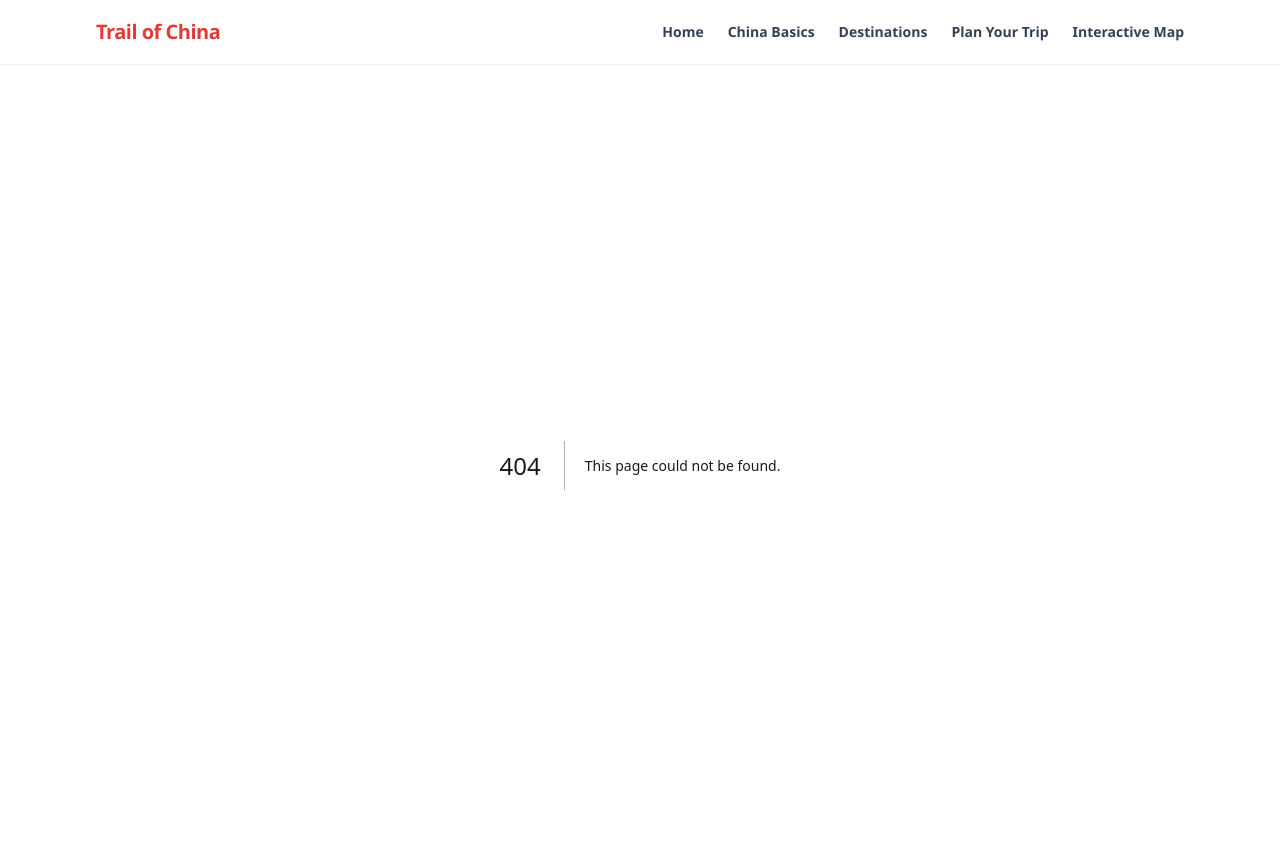
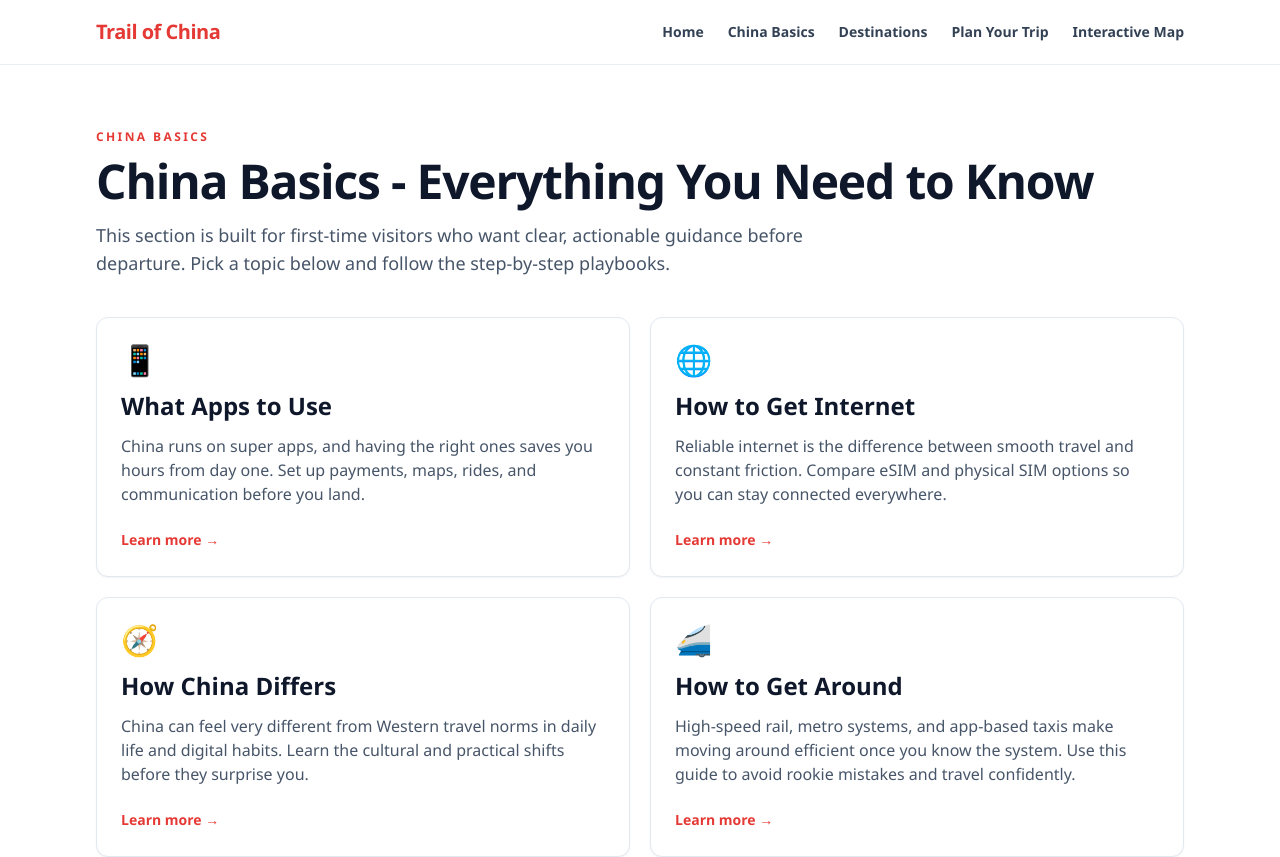
Before and after one commit to thecubestorm-arch/trailofchina, a Next.js app: page /china-basics in a window 1280 px wide. Before the commit this address had no page. Shown: the top 857 px of the page. Built offline with nearby package versions, Linux system fonts and the light colour scheme.

Commit message:
Phase 3: China Basics hub

```diff
--- /dev/null
+++ b/app/china-basics/page.tsx
@@ -0,0 +1,75 @@
+import type { Metadata } from 'next'
+import Link from 'next/link'
+
+export const metadata: Metadata = {
+  title: 'China Basics - Everything You Need to Know',
+  description:
+    'Master the essentials for your first China trip: apps, internet setup, cultural differences, and transport basics in one practical hub.',
+}
+
+const basicsCards = [
+  {
+    icon: '📱',
+    title: 'What Apps to Use',
+    href: '/china-basics/what-apps-to-use/',
+    description:
+      'China runs on super apps, and having the right ones saves you hours from day one. Set up payments, maps, rides, and communication before you land.',
+  },
+  {
+    icon: '🌐',
+    title: 'How to Get Internet',
+    href: '/china-basics/how-to-get-internet/',
+    description:
+      'Reliable internet is the difference between smooth travel and constant friction. Compare eSIM and physical SIM options so you can stay connected everywhere.',
+  },
+  {
+    icon: '🧭',
+    title: 'How China Differs',
+    href: '/china-basics/how-china-differs/',
+    description:
+      'China can feel very different from Western travel norms in daily life and digital habits. Learn the cultural and practical shifts before they surprise you.',
+  },
+  {
+    icon: '🚄',
+    title: 'How to Get Around',
+    href: '/china-basics/how-to-get-around/',
+    description:
+      'High-speed rail, metro systems, and app-based taxis make moving around efficient once you know the system. Use this guide to avoid rookie mistakes and travel confidently.',
+  },
+]
+
+export default function ChinaBasicsPage() {
+  return (
+    <section className="container-px mx-auto max-w-6xl py-12 md:py-16">
+      <p className="text-xs font-bold uppercase tracking-[0.2em] text-china-red">China Basics</p>
+      <h1 className="mt-3 text-4xl font-black tracking-tight text-slate-900 md:text-5xl">
+        China Basics - Everything You Need to Know
+      </h1>
+      <p className="mt-4 max-w-3xl text-base leading-relaxed text-slate-600 md:text-lg">
+        This section is built for first-time visitors who want clear, actionable guidance before departure. Pick a topic below and follow the step-by-step playbooks.
+      </p>
+
+      <div className="mt-10 grid gap-5 md:grid-cols-2">
+        {basicsCards.map((card) => (
+          <article key={card.title} className="card-base h-full">
+            <p className="text-3xl" aria-hidden="true">
+              {card.icon}
+            </p>
+            <h2 className="mt-3 text-2xl font-extrabold text-slate-900">{card.title}</h2>
+            <p className="mt-3 text-sm leading-relaxed text-slate-600 md:text-base">{card.description}</p>
+            <Link href={card.href} className="mt-6 inline-flex text-sm font-bold text-china-red">
+              Learn more →
+            </Link>
+          </article>
+        ))}
+      </div>
+
+      <div className="mt-10 rounded-2xl border border-amber-200 bg-amber-50 p-6">
+        <h2 className="text-xl font-black text-slate-900">Scam Alert For First-Timers</h2>
+        <p className="mt-2 text-sm leading-relaxed text-slate-700 md:text-base">
+          Be cautious with unsolicited “tour helpers” near train stations and major attractions. If someone pressures you to scan a QR code or enter a random shop, politely decline and walk away.
+        </p>
+      </div>
+    </section>
+  )
+}
```
